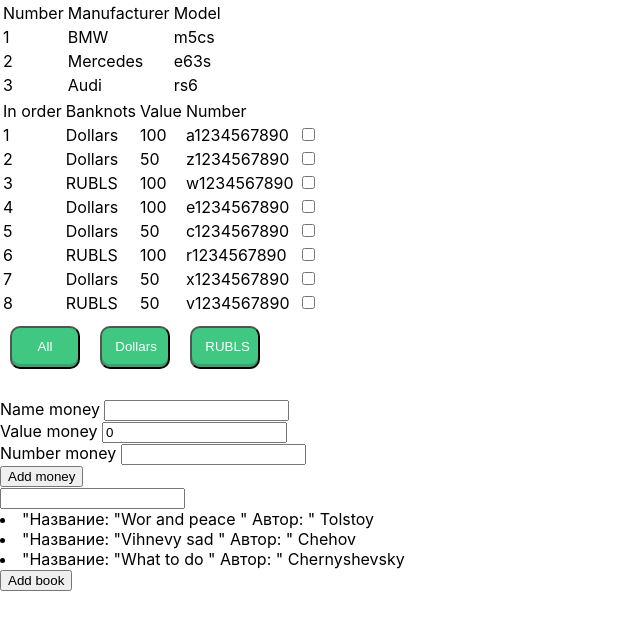
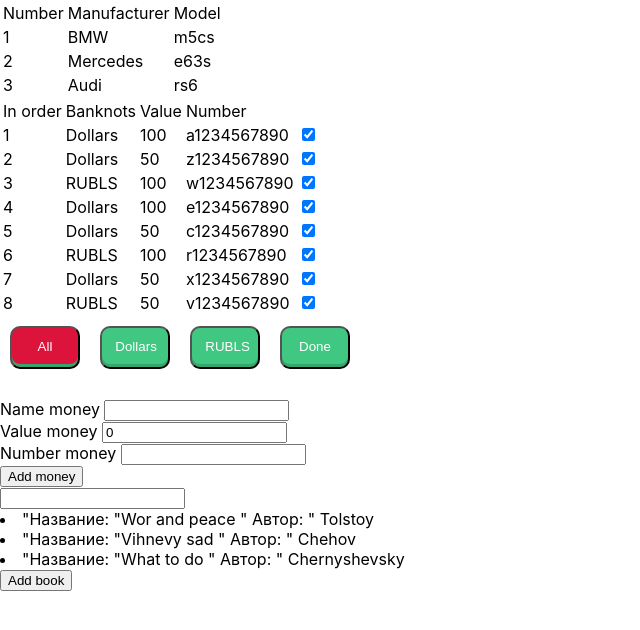
Before and after one commit to Tsyriulnikov/microtask, a React (Create React App) app: page / in a window 1280 px wide. Shown: the top 630 px of the page, without its empty margins (0-640 px from the left). Built offline with nearby package versions, Linux system fonts and the light colour scheme.

Commit message:
lesson 4 18_03_22

```diff
--- a/package.json
+++ b/package.json
@@ -10,10 +10,12 @@
     "@types/node": "^16.11.26",
     "@types/react": "^17.0.39",
     "@types/react-dom": "^17.0.13",
+    "@types/uuid": "^8.3.4",
     "react": "^17.0.2",
     "react-dom": "^17.0.2",
     "react-scripts": "5.0.0",
     "typescript": "^4.6.2",
+    "uuid": "^8.3.2",
     "web-vitals": "^2.1.4"
   },
   "scripts": {
--- a/src/App.module.css
+++ b/src/App.module.css
@@ -12,10 +12,33 @@
 }
 
 .button7:hover {
-    background: rgb(53, 167, 110);
+    background: rgb(53, 129, 167);
 }
 
 .button7:active {
-    background: rgb(33, 147, 90);
+    background: gold;
     box-shadow: 0 3px rgb(33, 147, 90) inset;
 }
+
+
+
+.button7_active{
+    font-weight: 500;
+    color: white;
+    text-decoration: none;
+    padding: .8em 1em calc(.8em + 3px);
+    border-radius: 10px;
+    background: crimson;
+    box-shadow: 0 -3px rgb(53, 167, 110) inset;
+    transition: 0.2s;
+    margin: 10px;
+    width: 70px;
+}
+.button7_active:hover {
+    background: rgb(53, 129, 167);
+}
+
+.button7_active:active {
+    background: gold;
+    box-shadow: 0 3px rgb(33, 147, 90) inset;
+}
--- a/src/App.tsx
+++ b/src/App.tsx
@@ -1,16 +1,24 @@
 import React, {useState} from "react";
 import Test from "./Test";
 import Button from "./Components/Button";
-import Show_Banknots, {MoneyPropsType} from "./Components/Show_Banknots";
+import Show_Banknots from "./Components/Show_Banknots";
 import Input from "./Components/Input";
 import {ButtonAddMoney} from "./Components/ButtonAddMoney";
 import {Trening_Input} from "./TreningInput/Trening_Input";
 import  s from './App.module.css'
+import {v1} from "uuid";
+import button from "./Components/Button";
 
 
-type FilterValuesType = "All" | "Dollars" | "RUBLS"
+type FilterValuesType = "All" | "Dollars" | "RUBLS" | "Done"
 
-
+export type MoneyPropsType = {
+    _id:string
+    banknots:string,
+    value:number,
+    number:string
+    isDone:boolean
+}
 const App = () => {
 
     const topCars = [
@@ -19,15 +27,16 @@ const App = () => {
         {manufacturer: 'Audi', model: 'rs6'}
     ]
 
+
     let [money, setMoney] = useState<Array<MoneyPropsType>>([
-        {banknots: 'Dollars', value: 100, number: ' a1234567890'},
-        {banknots: 'Dollars', value: 50, number: ' z1234567890'},
-        {banknots: 'RUBLS', value: 100, number: ' w1234567890'},
-        {banknots: 'Dollars', value: 100, number: ' e1234567890'},
-        {banknots: 'Dollars', value: 50, number: ' c1234567890'},
-        {banknots: 'RUBLS', value: 100, number: ' r1234567890'},
-        {banknots: 'Dollars', value: 50, number: ' x1234567890'},
-        {banknots: 'RUBLS', value: 50, number: ' v1234567890'},
+        {_id:v1(),banknots: 'Dollars', value: 100, number: ' a1234567890', isDone:true},
+        {_id:v1(),banknots: 'Dollars', value: 50, number: ' z1234567890', isDone:true},
+        {_id:v1(),banknots: 'RUBLS', value: 100, number: ' w1234567890', isDone:true},
+        {_id:v1(),banknots: 'Dollars', value: 100, number: ' e1234567890', isDone:true},
+        {_id:v1(),banknots: 'Dollars', value: 50, number: ' c1234567890', isDone:true},
+        {_id:v1(),banknots: 'RUBLS', value: 100, number: ' r1234567890', isDone:true},
+        {_id:v1(),banknots: 'Dollars', value: 50, number: ' x1234567890', isDone:true},
+        {_id:v1(),banknots: 'RUBLS', value: 50, number: ' v1234567890', isDone:true},
     ])
 
 
@@ -43,7 +52,7 @@ const App = () => {
     }
 
     const addInputTitle = (banknot: string, valueMoney: number, numberMoney: string) => {
-        const newMoney = {banknots: banknot, value: valueMoney, number: numberMoney}
+        const newMoney = {_id:v1(),banknots: banknot, value: valueMoney, number: numberMoney, isDone:true}
         setMoney([newMoney, ...money])
 
     }
@@ -66,22 +75,36 @@ const App = () => {
 
         moneyForShow_Banknots = money.filter(m => m.banknots === "RUBLS");
 
+    if (filter === "Done")
+
+        moneyForShow_Banknots = money.filter(m => m.isDone);
+
 
     const onClickButtonHandler = (name:FilterValuesType) => {
     filterMoney(name)
     }
 
+    const setIsDone =(id:string,check:boolean) => {
+let checkMoney = money.find((el)=> el._id === id)
+ if (checkMoney) {checkMoney.isDone = check
+        setMoney([...money])}
+    }
 
     return (
         <div>
 
             <Test topCars={topCars}/>
 
-            <Show_Banknots money={moneyForShow_Banknots}/>
+            <Show_Banknots money={moneyForShow_Banknots} setIsDone={setIsDone}/>
             <div>
-            <Button  onClickButtonCallBack={()=>onClickButtonHandler("All")} name={"All"} style={s.button7}/>
-            <Button  onClickButtonCallBack={()=>onClickButtonHandler("Dollars")} name={"Dollars"} style={s.button7}/>
-            <Button  onClickButtonCallBack={()=>onClickButtonHandler("RUBLS")} name={"RUBLS"} style={s.button7}/>
+            <Button  onClickButtonCallBack={()=>onClickButtonHandler("All")} name={"All"}
+                     style={filter==="All" ? s.button7_active : s.button7}/>
+            <Button  onClickButtonCallBack={()=>onClickButtonHandler("Dollars")} name={"Dollars"}
+                     style={filter==="Dollars" ? s.button7_active : s.button7}/>
+            <Button  onClickButtonCallBack={()=>onClickButtonHandler("RUBLS")} name={"RUBLS"}
+                     style={filter==="RUBLS" ? s.button7_active : s.button7}/>
+            <Button  onClickButtonCallBack={()=> onClickButtonHandler("Done")} name={"Done"}
+                     style={filter==="Done" ? s.button7_active : s.button7}/>
             </div>
             <br/>
             <Input inputTitle={inputTitle}
--- a/src/Components/Show_Banknots.tsx
+++ b/src/Components/Show_Banknots.tsx
@@ -1,24 +1,27 @@
 import React from "react";
+import { MoneyPropsType } from "../App";
 
-export type MoneyPropsType = {
-    banknots:string,
-    value:number,
-    number:string
-}
+
 type MoneyType = {
-    money:MoneyPropsType[]
+     money:Array<MoneyPropsType>
+     setIsDone:(id:string, check:boolean)=>void
 }
 
 const Show_Banknots = (props:MoneyType) => {
 
+    const onChangeCheckBoxHandler = (id:string, check:boolean ) => {
+      props.setIsDone(id, check)
+    }
+
     const tableBanknots=props.money.map((el:MoneyPropsType,index:number)=>{
             return (
-                <tr key={index+1}>
+                <tr key={el._id}>
                     <td>{index+1}</td>
                     <td>{el.banknots}</td>
                     <td>{el.value}</td>
                     <td>{el.number}</td>
-                    <td><input type="checkbox"/></td>
+                    <td><input type="checkbox" onChange={(e)=>onChangeCheckBoxHandler(el._id, e.currentTarget.checked)}
+                               checked={el.isDone}/></td>
                 </tr>
             )
         }
```
Also changed, not shown: src/Test.tsx (+5 -3 lines), src/TreningInput/State_Input.tsx (line endings or trailing spaces), 1 other file (tests, documents, lock files or other folders).
